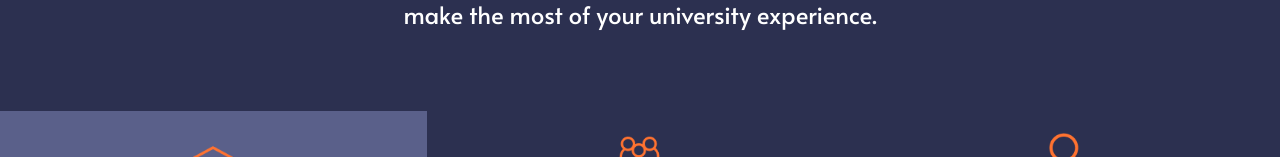
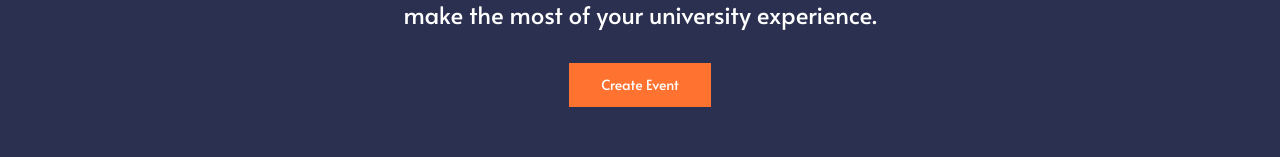
Before and after one commit to nobu-h-o/ConnectWaseda, a Next.js app in the folder frontend/: page / in a window 1280 px wide. Shown: the part 233-390 px from the top of the page. Built offline with nearby package versions, Linux system fonts and the light colour scheme; no server answers; sample sign-in values are in the browser's storage.

Commit message:
added event createbutton

```diff
--- a/frontend/app/page.tsx
+++ b/frontend/app/page.tsx
@@ -2,6 +2,8 @@ import { redirect } from "next/navigation";
 import { getServerSession } from "next-auth/next";
 import Header from "./components/header";
 import EventTabs from "./components/event-tabs";
+import Link from "next/link";
+import { Button } from "@/app/components/ui/button";
 
 export default async function Home() {
   // Check if user is authenticated
@@ -21,9 +23,17 @@ export default async function Home() {
         <h1 className="text-4xl sm:text-5xl font-bold mb-6">
           Discover Events at <span className="text-[#ff7230]">Waseda</span>
         </h1>
-        <p className="text-xl sm:text-2xl max-w-3xl mx-auto">
+        <p className="text-xl sm:text-2xl max-w-3xl mx-auto mb-8">
           Connect with fellow students, find events that match your interests, and make the most of your university experience.
         </p>
+
+        <div className="flex justify-center gap-4 mb-8">
+          <Link href="/eventcreation">
+            <Button size="lg" className="bg-[#ff7230] hover:bg-[#e05e20] text-white">
+              Create Event
+            </Button>
+          </Link>
+        </div>
       </div>
 
       <EventTabs />
```
